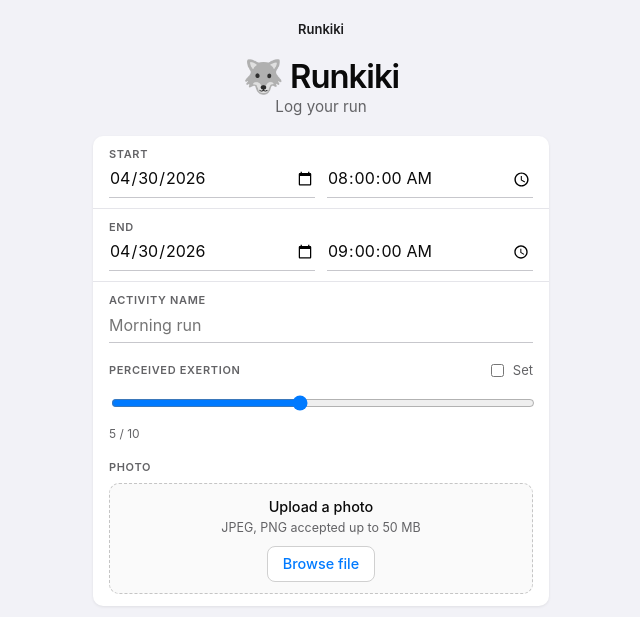
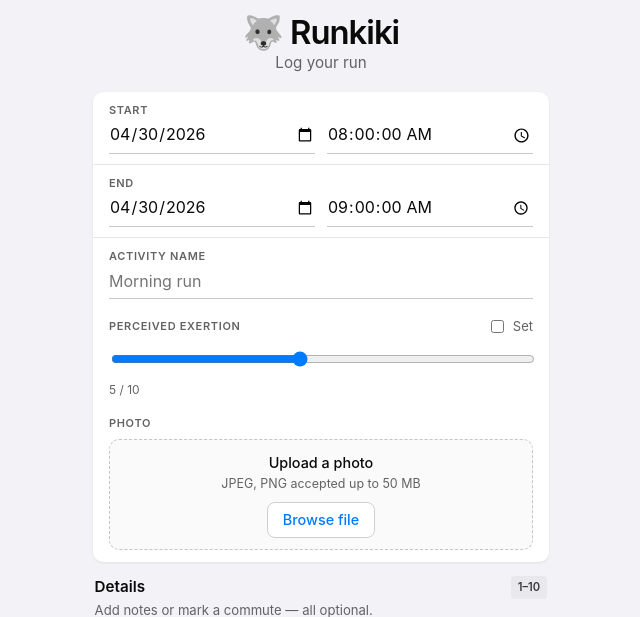
Before and after one commit to p-ashley-may/runkiki, a Flask app: page / in a window 1280 px wide. Shown: the top 617 px of the page, without its empty margins (319-959 px from the left). Run offline with Flask 3, Linux system fonts and the light colour scheme; the visitor is signed in with stand-in values (Sample User, id 1).

Commit message:
UI: remove duplicate Runkiki app-bar; single wolf headline per view
Made-with: Cursor

```diff
--- a/templates/index.html
+++ b/templates/index.html
@@ -36,15 +36,6 @@
     }
     @media (min-width: 400px) {
       .page { max-width: 480px; }
-    }
-    .app-bar {
-      height: 44px;
-      display: flex;
-      align-items: center;
-      justify-content: center;
-      color: #1c1c1e;
-      font-size: 13px;
-      font-weight: 600;
     }
     .hero { text-align: center; margin-bottom: 1.1rem; }
     .hero h1 {
@@ -206,7 +197,7 @@
     }
     .actions .pri { background: #fff; color: var(--accent); border: 1.5px solid var(--accent); }
     .actions .sec { background: #e8e8ed; color: #1c1c1e; border: 0; }
-    .panel-ok, .pan-load { text-align: center; padding: 0.2rem 0.25rem 0.5rem; }
+    .panel-ok { text-align: center; padding: 0.2rem 0.25rem 0.5rem; }
     .err-title { color: #b00020; }
     @keyframes pulsedot { 0%, 100% { opacity: 0.45; } 50% { opacity: 1; } }
     .load-ellipsis { font-size: 0.6rem; letter-spacing: 0.15em; color: var(--accent); animation: pulsedot 1.2s ease-in-out infinite; }
@@ -215,7 +206,6 @@
 <body>
   <div class="page">
     <div class="view" id="formView">
-      <header class="app-bar" aria-label="app">Runkiki</header>
       <div class="hero">
         <h1>🐺 Runkiki</h1>
         <p class="sub">Log your run</p>
@@ -313,13 +303,11 @@
     </div>
 
     <div class="view hidden" id="loadingView" role="status" aria-live="polite">
-      <header class="app-bar">Runkiki</header>
       <div class="hero" style="margin-top:0.1rem">
         <h1>🐺 Runkiki</h1>
         <p class="sub">Log your run</p>
       </div>
       <div class="form-card--panel" style="margin-top:0.3rem; padding:1rem 0.6rem">
-        <p class="pan-load" style="font-size:0.78rem; color:var(--muted); margin:0.2rem 0 0.4rem">Runkiki</p>
         <div class="ok-icon" style="background:#ffefe6;background-image:none"><span class="load-ellipsis">…</span></div>
         <h2 class="summary-title" style="margin:0.35rem 0 0.25rem">Logging your run…</h2>
         <p class="summary-copy" style="font-size:0.88rem; max-width:17rem; margin:0 auto">A few seconds while we pull positions and post to Strava.</p>
@@ -327,7 +315,6 @@
     </div>
 
     <div class="view hidden" id="okView" aria-live="polite">
-      <header class="app-bar">Runkiki</header>
       <div class="hero" style="margin-top:0.1rem">
         <h1>🐺 Runkiki</h1>
         <p class="sub">Log your run</p>
@@ -348,7 +335,6 @@
     </div>
 
     <div class="view hidden" id="errView" role="alert" aria-live="assertive">
-      <header class="app-bar">Runkiki</header>
       <div class="hero" style="margin-top:0.1rem">
         <h1>🐺 Runkiki</h1>
         <p class="sub">Log your run</p>
```
